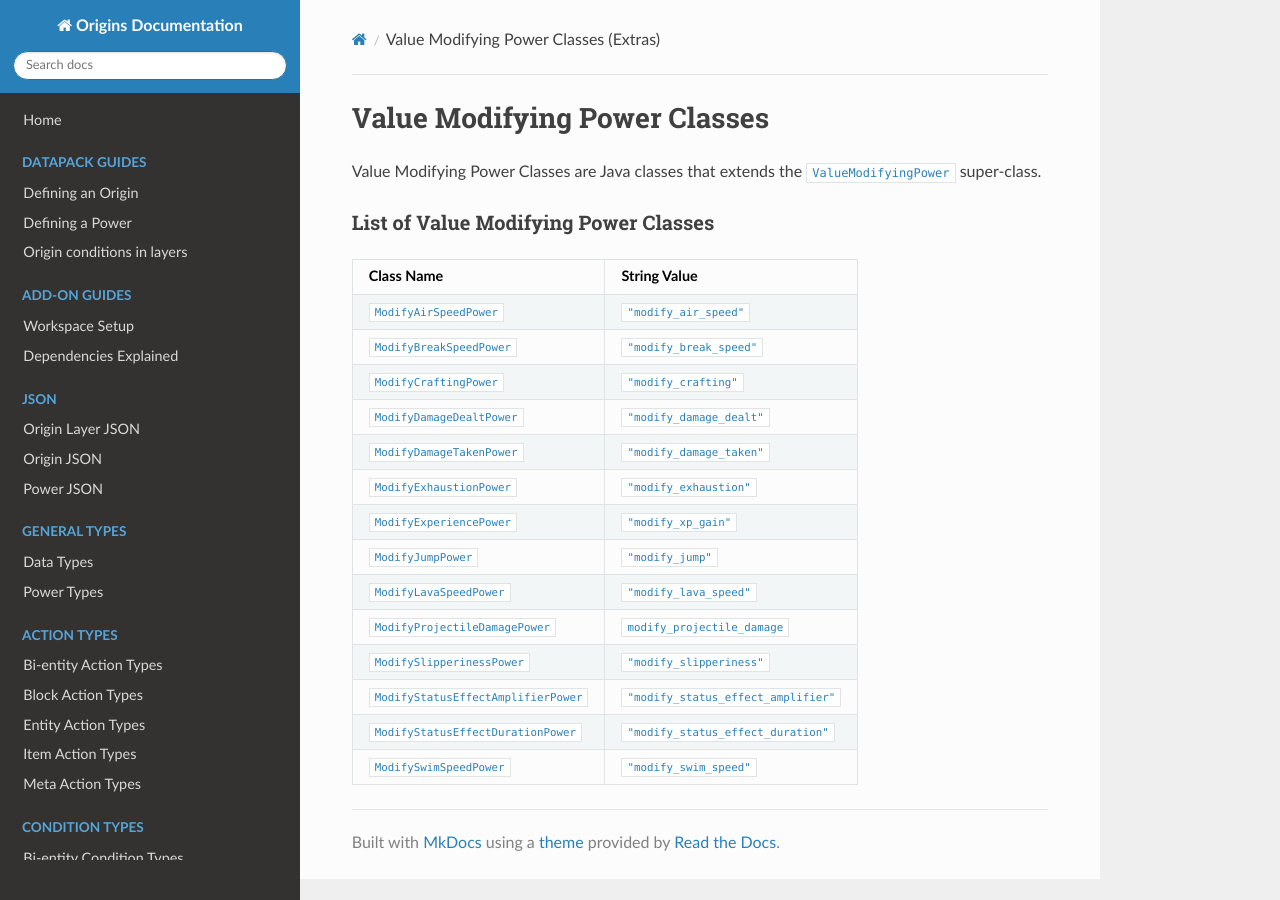
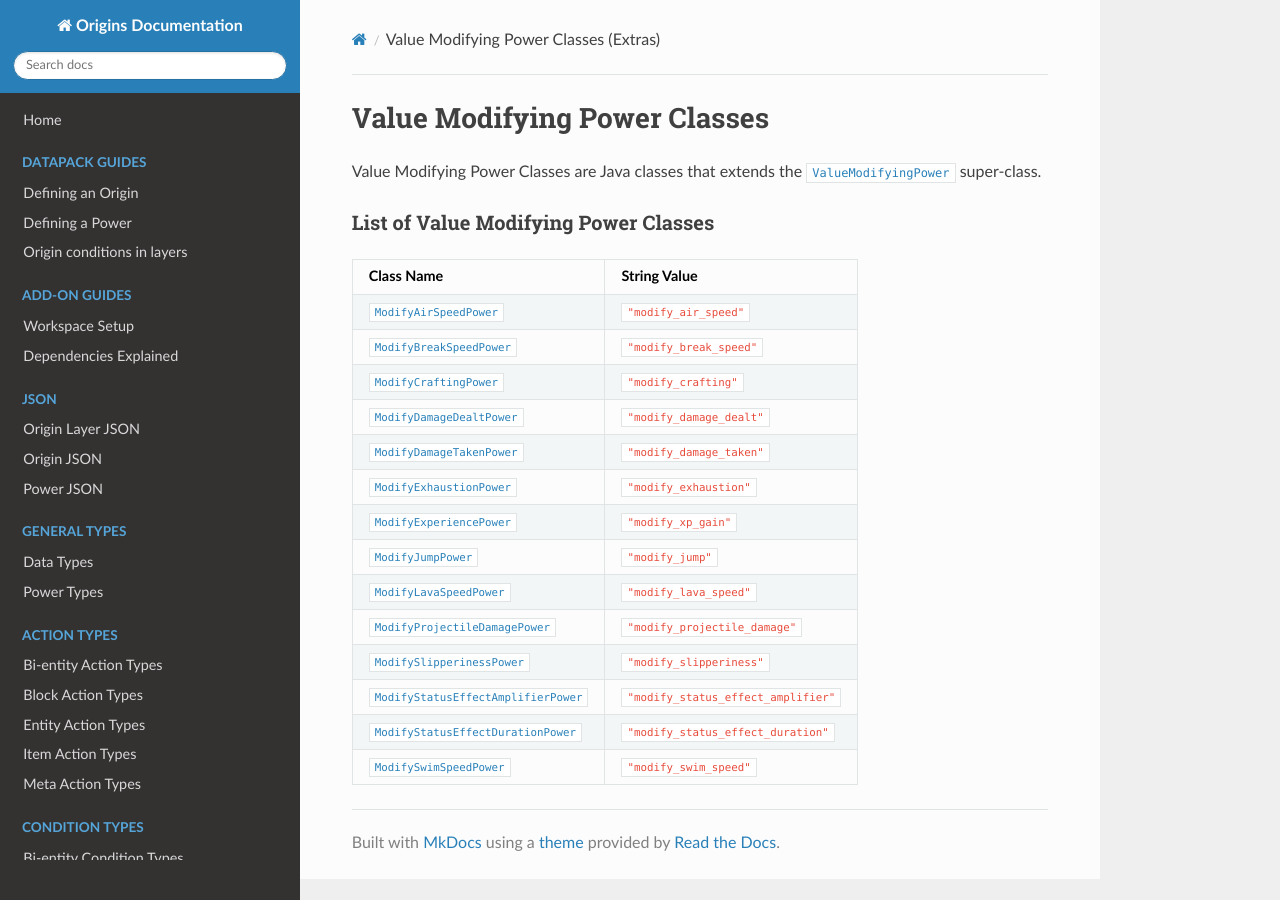
Before and after one commit to apace100/origins-docs, an MkDocs documentation site: the page built from docs/misc/extras/value_modifying_power_classes.md, in a window 1280 px wide. Built offline with MkDocs 1.6.1, drawn with Linux system fonts in a browser that asks for light colours; nearby versions of some CDN libraries; part of the change alters nothing that is shown.

```diff
--- a/docs/misc/extras/value_modifying_power_classes.md
+++ b/docs/misc/extras/value_modifying_power_classes.md
@@ -12,17 +12,17 @@ Value Modifying Power Classes are Java classes that extends the [`ValueModifying
 
 Class Name | String Value
 -----------|-------------
-[`ModifyAirSpeedPower`](https://github.com/apace100/apoli/blob/master/src/main/java/io/github/apace100/apoli/power/ModifyAirSpeedPower.java) | [`"modify_air_speed"`](../../types/power_types/modify_air_speed.md)
-[`ModifyBreakSpeedPower`](https://github.com/apace100/apoli/blob/master/src/main/java/io/github/apace100/apoli/power/ModifyBreakSpeedPower.java) | [`"modify_break_speed"`](../../types/power_types/modify_break_speed.md)
-[`ModifyCraftingPower`](https://github.com/apace100/apoli/blob/master/src/main/java/io/github/apace100/apoli/power/ModifyCraftingPower.java) | [`"modify_crafting"`](../../types/power_types/modify_crafting.md)
-[`ModifyDamageDealtPower`](https://github.com/apace100/apoli/blob/master/src/main/java/io/github/apace100/apoli/power/ModifyDamageDealtPower.java) | [`"modify_damage_dealt"`](../../types/power_types/modify_damage_dealt.md)
-[`ModifyDamageTakenPower`](https://github.com/apace100/apoli/blob/master/src/main/java/io/github/apace100/apoli/power/ModifyDamageTaken.java) | [`"modify_damage_taken"`](../../types/power_types/modify_damage_taken.md)
-[`ModifyExhaustionPower`](https://github.com/apace100/apoli/blob/master/src/main/java/io/github/apace100/apoli/power/ModifyExhaustionPower.java) | [`"modify_exhaustion"`](../../types/power_types/modify_exhaustion.md)
-[`ModifyExperiencePower`](https://github.com/apace100/apoli/blob/master/src/main/java/io/github/apace100/apoli/power/ModifyExperiencePower.java) | [`"modify_xp_gain"`](../../types/power_types/modify_xp_gain.md)
-[`ModifyJumpPower`](https://github.com/apace100/apoli/blob/master/src/main/java/io/github/apace100/apoli/power/ModifyJumpPower.java) | [`"modify_jump"`](../../types/power_types/modify_jump.md)
-[`ModifyLavaSpeedPower`](https://github.com/apace100/apoli/blob/master/src/main/java/io/github/apace100/apoli/power/ModifyLavaSpeedPower.java) | [`"modify_lava_speed"`](../../types/power_types/modify_lava_speed.md)
-[`ModifyProjectileDamagePower`](https://github.com/apace100/apoli/blob/master/src/main/java/io/github/apace100/apoli/power/ModifyProjectileDamagePower.java) | [`modify_projectile_damage`](../../types/power_types/modify_projectile_damage.md)
-[`ModifySlipperinessPower`](https://github.com/apace100/apoli/blob/master/src/main/java/io/github/apace100/apoli/power/ModifySlipperinessPower.java) | [`"modify_slipperiness"`](../../types/power_types/modify_slipperiness.md)
-[`ModifyStatusEffectAmplifierPower`](https://github.com/apace100/apoli/blob/master/src/main/java/io/github/apace100/apoli/power/ModifyStatusEffectAmplifierPower.java) | [`"modify_status_effect_amplifier"`](../../types/power_types/modify_status_effect_amplifier.md)
-[`ModifyStatusEffectDurationPower`](https://github.com/apace100/apoli/blob/master/src/main/java/io/github/apace100/apoli/power/ModifyStatusEffectDurationPower.java) | [`"modify_status_effect_duration"`](../../types/power_types/modify_status_effect_duration.md)
-[`ModifySwimSpeedPower`](https://github.com/apace100/apoli/blob/master/src/main/java/io/github/apace100/apoli/power/ModifySwimSpeedPower.java) | [`"modify_swim_speed"`](../../types/power_types/modify_swim_speed.md)
+[`ModifyAirSpeedPower`](https://github.com/apace100/apoli/blob/master/src/main/java/io/github/apace100/apoli/power/ModifyAirSpeedPower.java) | `"modify_air_speed"`
+[`ModifyBreakSpeedPower`](https://github.com/apace100/apoli/blob/master/src/main/java/io/github/apace100/apoli/power/ModifyBreakSpeedPower.java) | `"modify_break_speed"`
+[`ModifyCraftingPower`](https://github.com/apace100/apoli/blob/master/src/main/java/io/github/apace100/apoli/power/ModifyCraftingPower.java) | `"modify_crafting"`
+[`ModifyDamageDealtPower`](https://github.com/apace100/apoli/blob/master/src/main/java/io/github/apace100/apoli/power/ModifyDamageDealtPower.java) | `"modify_damage_dealt"`
+[`ModifyDamageTakenPower`](https://github.com/apace100/apoli/blob/master/src/main/java/io/github/apace100/apoli/power/ModifyDamageTaken.java) | `"modify_damage_taken"`
+[`ModifyExhaustionPower`](https://github.com/apace100/apoli/blob/master/src/main/java/io/github/apace100/apoli/power/ModifyExhaustionPower.java) | `"modify_exhaustion"`
+[`ModifyExperiencePower`](https://github.com/apace100/apoli/blob/master/src/main/java/io/github/apace100/apoli/power/ModifyExperiencePower.java) | `"modify_xp_gain"`
+[`ModifyJumpPower`](https://github.com/apace100/apoli/blob/master/src/main/java/io/github/apace100/apoli/power/ModifyJumpPower.java) | `"modify_jump"`
+[`ModifyLavaSpeedPower`](https://github.com/apace100/apoli/blob/master/src/main/java/io/github/apace100/apoli/power/ModifyLavaSpeedPower.java) | `"modify_lava_speed"`
+[`ModifyProjectileDamagePower`](https://github.com/apace100/apoli/blob/master/src/main/java/io/github/apace100/apoli/power/ModifyProjectileDamagePower.java) | `"modify_projectile_damage"`
+[`ModifySlipperinessPower`](https://github.com/apace100/apoli/blob/master/src/main/java/io/github/apace100/apoli/power/ModifySlipperinessPower.java) | `"modify_slipperiness"`
+[`ModifyStatusEffectAmplifierPower`](https://github.com/apace100/apoli/blob/master/src/main/java/io/github/apace100/apoli/power/ModifyStatusEffectAmplifierPower.java) | `"modify_status_effect_amplifier"`
+[`ModifyStatusEffectDurationPower`](https://github.com/apace100/apoli/blob/master/src/main/java/io/github/apace100/apoli/power/ModifyStatusEffectDurationPower.java) | `"modify_status_effect_duration"`
+[`ModifySwimSpeedPower`](https://github.com/apace100/apoli/blob/master/src/main/java/io/github/apace100/apoli/power/ModifySwimSpeedPower.java) | `"modify_swim_speed"`
```
